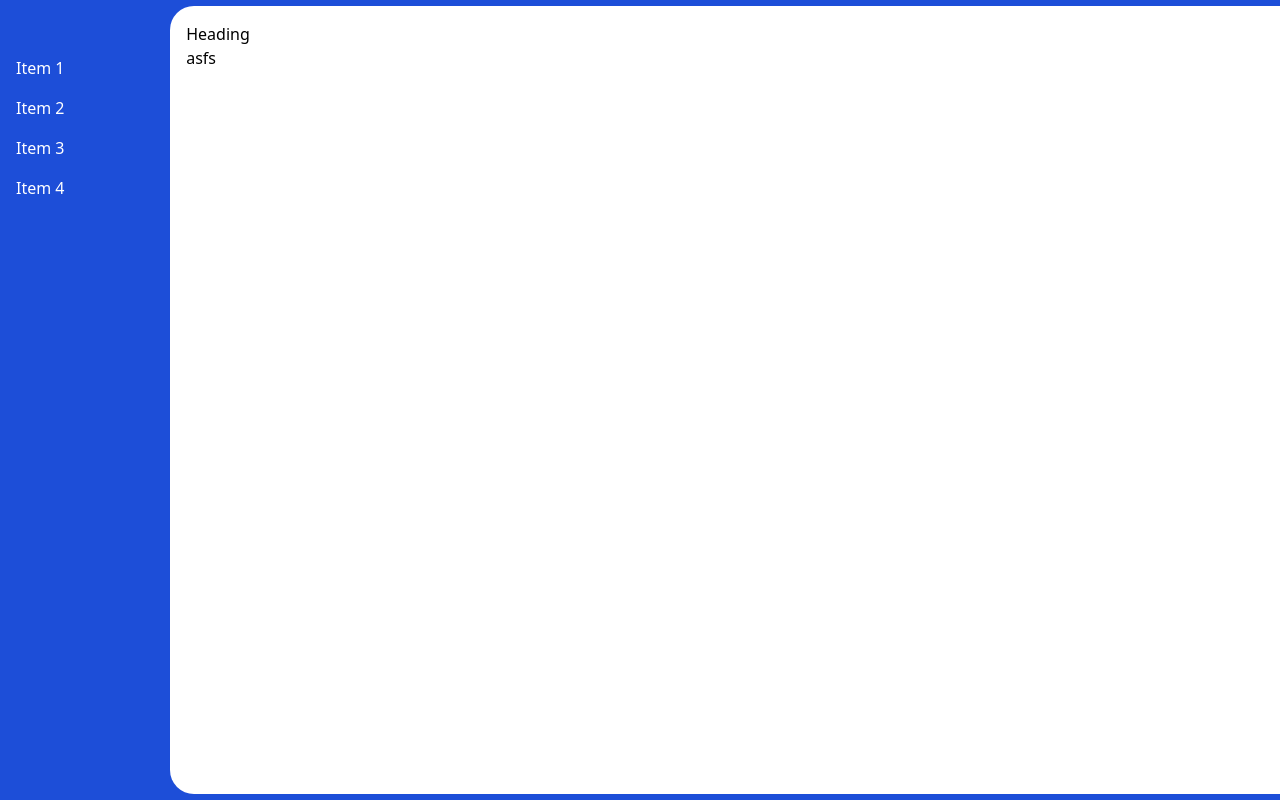
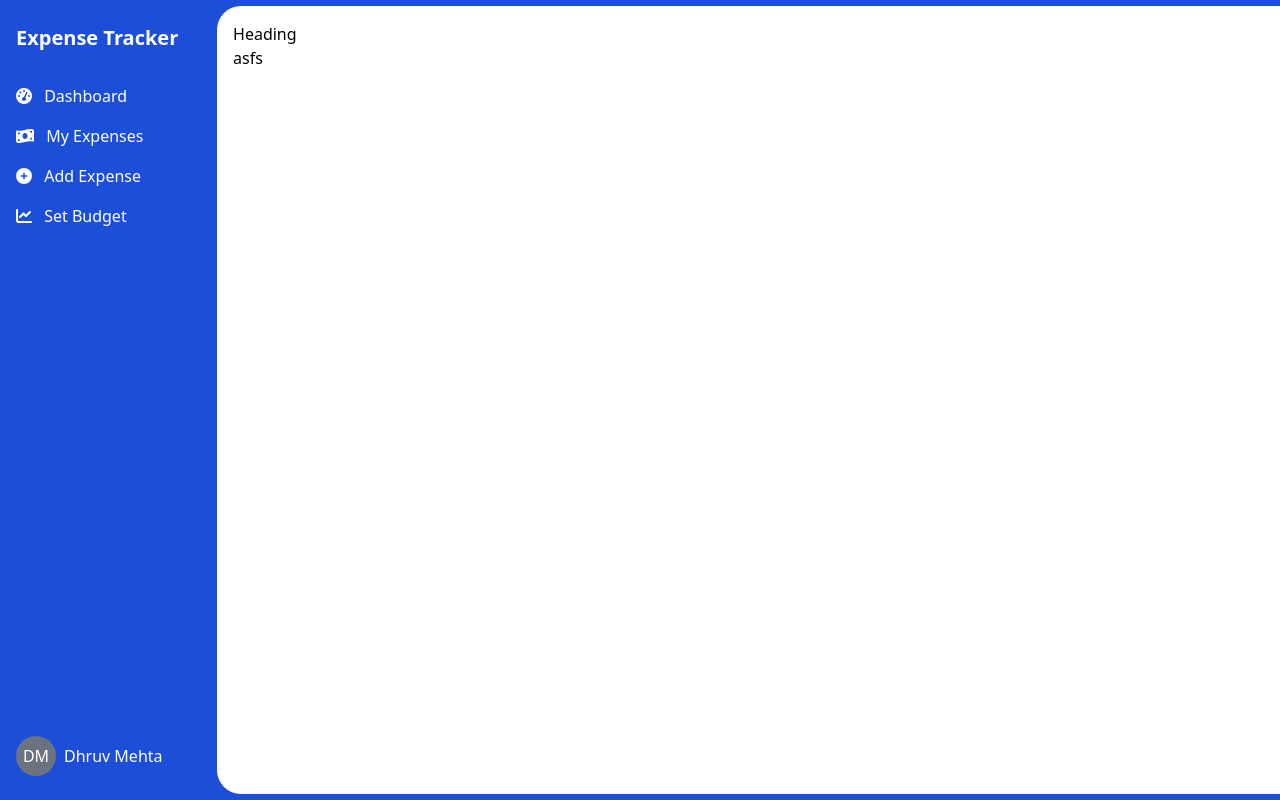
Before and after one commit to meet242005/ExpenseTracker, a React (Create React App) app in the folder frontend/expense_tracker/: page / in a window 1280 px wide. Built offline with nearby package versions, Linux system fonts and the light colour scheme.

Commit message:
Modified_SideBar
Modified_SideBar

```diff
--- a/frontend/expense_tracker/package.json
+++ b/frontend/expense_tracker/package.json
@@ -3,6 +3,9 @@
   "version": "0.1.0",
   "private": true,
   "dependencies": {
+    "@fortawesome/fontawesome-svg-core": "^6.5.2",
+    "@fortawesome/free-solid-svg-icons": "^6.5.2",
+    "@fortawesome/react-fontawesome": "^0.2.0",
     "@testing-library/jest-dom": "^5.17.0",
     "@testing-library/react": "^13.4.0",
     "@testing-library/user-event": "^13.5.0",
--- a/frontend/expense_tracker/src/components/SideDrawer.js
+++ b/frontend/expense_tracker/src/components/SideDrawer.js
@@ -1,17 +1,55 @@
-import React from 'react';
+import React from "react";
+import { FontAwesomeIcon } from "@fortawesome/react-fontawesome";
+import {
+  faTachometerAlt,
+  faMoneyBillWave,
+  faPlusCircle,
+  faChartLine,
+} from "@fortawesome/free-solid-svg-icons";
 
 const SideDrawer = ({ isOpen, onClose }) => {
+  // Function to get the initials from the name
+  const getInitials = (name) => {
+    const words = name.split(" ");
+    const initials = words.map((word) => word[0]);
+    return initials.slice(0, 2).join("").toUpperCase();
+  };
+
   return (
-    <div className={`h-screen w-48  bg-blue-700 px-4 py-6 ${isOpen ? 'block' : 'hidden'}`}>
+    <div
+      className={`flex flex-col h-screen w-64 bg-blue-700 px-4 py-6 ${
+        isOpen ? "block" : "hidden"
+      }`}
+    >
+      <div className="flex flex-col flex-grow">
+        <h4 className="text-white text-xl font-bold">Expense Tracker</h4>
+        <div className="mt-6">
+          <ul>
+            <li className="text-white py-2">
+              <FontAwesomeIcon className="pr-2" icon={faTachometerAlt} />{" "}
+              Dashboard
+            </li>
+            <li className="text-white py-2">
+              <FontAwesomeIcon className="pr-2" icon={faMoneyBillWave} /> My
+              Expenses
+            </li>
+            <li className="text-white py-2">
+              <FontAwesomeIcon className="pr-2" icon={faPlusCircle} /> Add
+              Expense
+            </li>
+            <li className="text-white py-2">
+              <FontAwesomeIcon className="pr-2" icon={faChartLine} /> Set Budget
+            </li>
+          </ul>
+        </div>
+      </div>
+      <div className="flex  items-center text-white">
+  <div className="h-10 w-10 bg-gray-500 rounded-full flex justify-center items-center">
+    {getInitials("Dhruv Mehta")}
+  </div>
+  <span className="ml-2">Dhruv Mehta</span>
+</div>
 
-      <div className="mt-6">
-        <ul>
-          <li className="text-white py-2">Item 1</li>
-          <li className="text-white py-2">Item 2</li>
-          <li className="text-white py-2">Item 3</li>
-          <li className="text-white py-2">Item 4</li>
-        </ul>
-      </div>
     </div>
   );
 };
```
Also changed, not shown: 1 other file (tests, documents, lock files or other folders).
